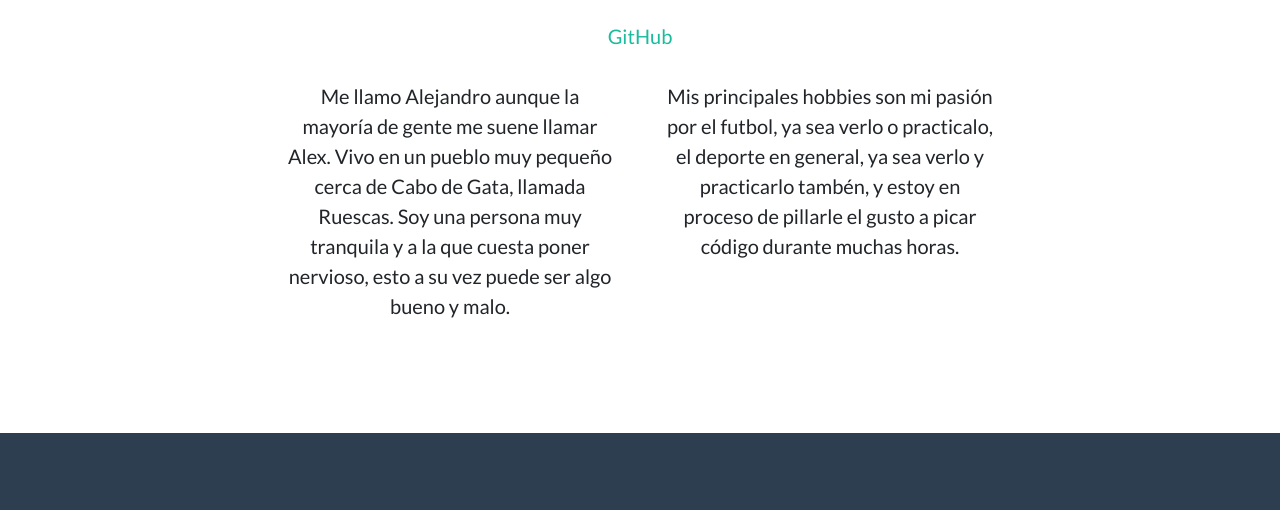
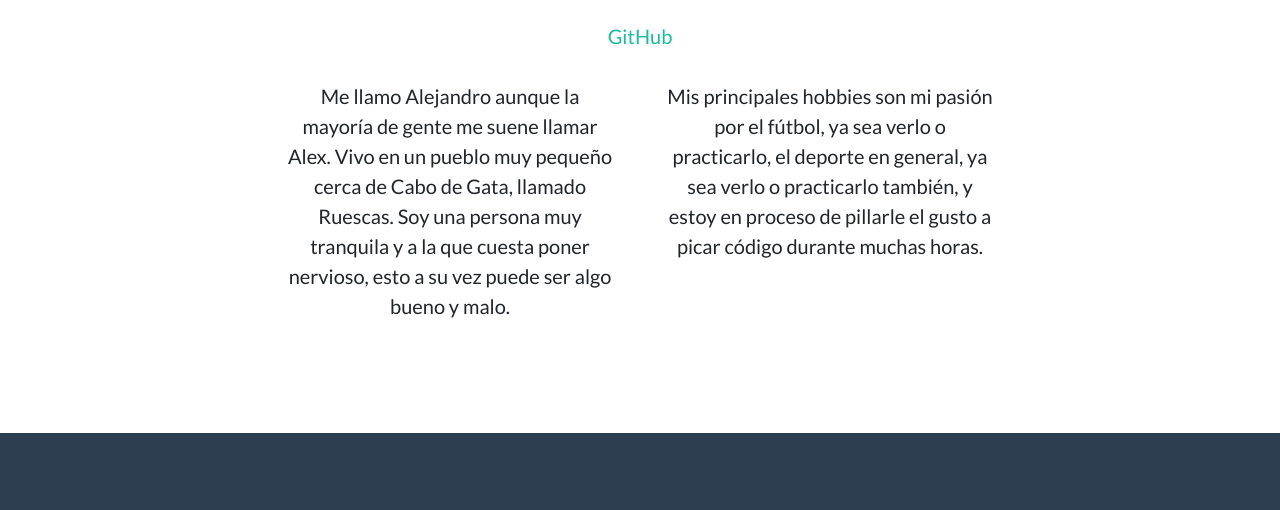
Before and after one commit to arg313/hmis_web, a plain HTML site: page alexSoto.html in a window 1280 px wide. Shown: the part 990-1500 px from the top of the page. Drawn offline with nearby package versions, Linux system fonts and the light colour scheme.

Commit message:
correccion erratas alexsoto.html

```diff
--- a/alexSoto.html
+++ b/alexSoto.html
@@ -62,8 +62,8 @@
                 </div>
                 <a class="masthead-subheading font-weight-light mb-0 lead" href="https://github.com/AlejandroTSoto">GitHub<br><br></a>
                 <div class="row">
-                    <div class="col-lg-4 ml-auto"><p class="lead">Me llamo Alejandro aunque la mayoría de gente me suene llamar Alex. Vivo en un pueblo muy pequeño cerca de Cabo de Gata, llamada Ruescas. Soy una persona muy tranquila y a la que cuesta poner nervioso, esto a su vez puede ser algo bueno y malo.</p></div>
-                    <div class="col-lg-4 mr-auto"><p class="lead">Mis principales hobbies son mi pasión por el futbol, ya sea verlo o practicalo, el deporte en general, ya sea verlo y practicarlo tambén, y estoy en proceso de pillarle el gusto a picar código durante muchas horas.</p></div>
+                    <div class="col-lg-4 ml-auto"><p class="lead">Me llamo Alejandro aunque la mayoría de gente me suene llamar Alex. Vivo en un pueblo muy pequeño cerca de Cabo de Gata, llamado Ruescas. Soy una persona muy tranquila y a la que cuesta poner nervioso, esto a su vez puede ser algo bueno y malo.</p></div>
+                    <div class="col-lg-4 mr-auto"><p class="lead">Mis principales hobbies son mi pasión por el fútbol, ya sea verlo o practicarlo, el deporte en general, ya sea verlo o practicarlo también, y estoy en proceso de pillarle el gusto a picar código durante muchas horas.</p></div>
                 </div>
             </div>
         </section>
```
